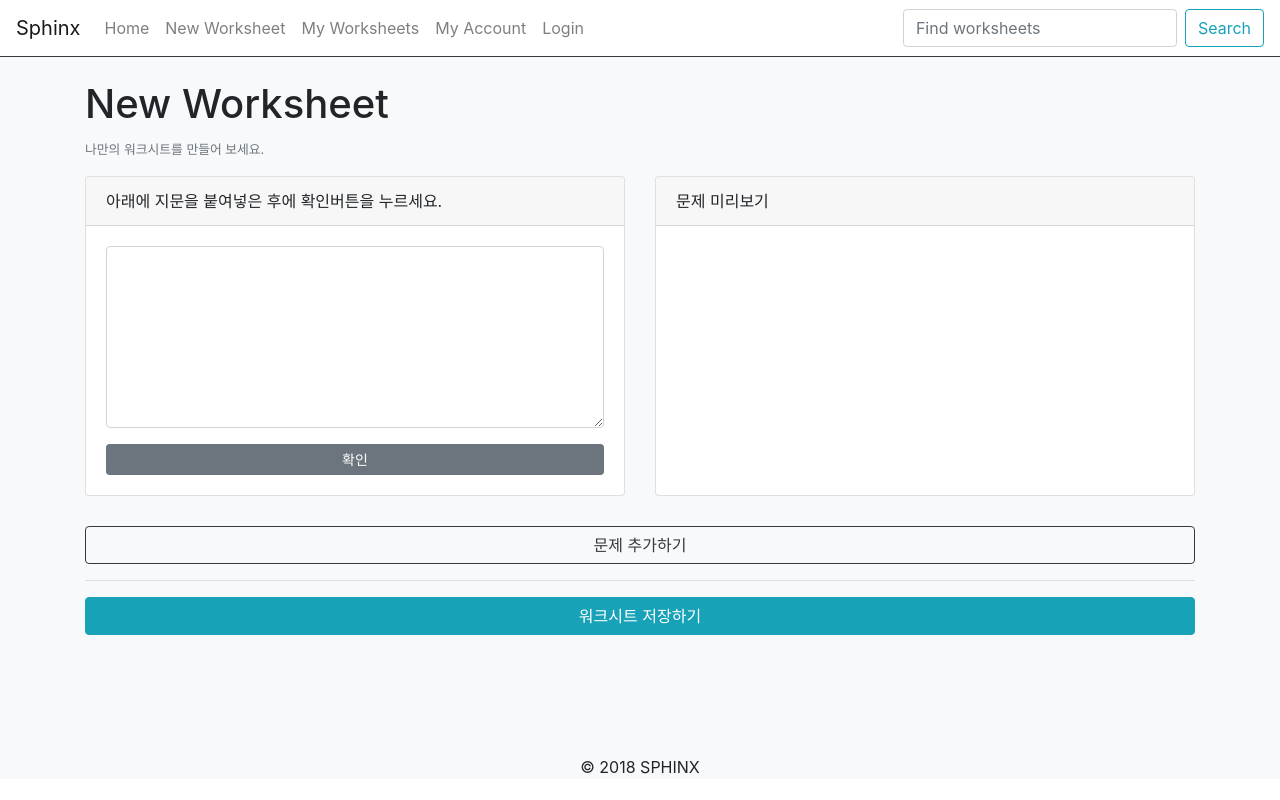
After one commit to asoora/sphinx, a Django app: page /worksheet/new/ in a window 1280 px wide. The commit adds this page. Run offline with Django 3.2, Linux system fonts and the light colour scheme; some libraries are stand-ins or nearby versions.

Commit message:
add new_worksheet.html [issue11]

```diff
--- a/sphinxsite/worksheet/static/worksheet/css/style.css
+++ b/sphinxsite/worksheet/static/worksheet/css/style.css
@@ -2,3 +2,7 @@ main {
     padding-top: 80px;
     padding-bottom: 120px;
 }
+
+.card-deck {
+    padding-bottom: 30px;
+}
--- a/sphinxsite/worksheet/templates/worksheet/base.html
+++ b/sphinxsite/worksheet/templates/worksheet/base.html
@@ -23,13 +23,13 @@
 
             <div class="collapse navbar-collapse" id="navbarToggler">
                 <ul class="navbar-nav mr-auto mt-2 mt-lg-0">
-                    <li class="nav-item active">
+                    <li class="nav-item">
                         <a class="nav-link" href="{% url 'index' %}">Home
                             <span class="sr-only">(current)</span>
                         </a>
                     </li>
                     <li class="nav-item">
-                        <a class="nav-link" href="{% url 'index' %}">New Worksheet</a>
+                        <a class="nav-link" href="{% url 'new_worksheet' %}">New Worksheet</a>
                     </li>
                     <li class="nav-item">
                         <a class="nav-link" href="{% url 'index' %}">My Worksheets</a>
@@ -43,7 +43,7 @@
                 </ul>
                 <form class="form-inline my-2 my-lg-0">
                     <input class="form-control mr-sm-2" type="search" placeholder="Find worksheets" aria-label="Search">
-                    <button class="btn btn-outline-success my-2 my-sm-0" type="submit">Search</button>
+                    <button class="btn btn-outline-info my-2 my-sm-0" type="submit">Search</button>
                 </form>
             </div>
         </nav>
--- a/sphinxsite/worksheet/templates/worksheet/index.html
+++ b/sphinxsite/worksheet/templates/worksheet/index.html
@@ -1,5 +1,5 @@
 {% extends 'worksheet/base.html' %} {% block container %}
-<h1 class="display-4">Latest Worksheets</h1>
+<h1 class="display-5">Latest Worksheets</h1>
 <p>
     <small class="text-muted">우측 상단에 있는 검색창을 이용하셔도 좋아요.</small>
 </p>
--- /dev/null
+++ b/sphinxsite/worksheet/templates/worksheet/new_worksheet.html
@@ -0,0 +1,31 @@
+{% extends 'worksheet/base.html' %} {% block container %}
+<h1 class="display-5">New Worksheet</h1>
+<p>
+    <small class="text-muted">나만의 워크시트를 만들어 보세요.</small>
+</p>
+
+<div class="card-deck" id="questionList">
+    <div class="card">
+        <div class="card-header">아래에 지문을 붙여넣은 후에 확인버튼을 누르세요.</div>
+        <div class="card-body">
+            <p class="card-text">
+                <textarea class="form-control" id="textarea1" rows="7"></textarea>
+            </p>
+            <button type="submit" class="btn btn-secondary btn-sm btn-block">확인</button>
+        </div>
+    </div>
+    <div class="card">
+        <div class="card-header">문제 미리보기</div>
+        <div class="card-body"></div>
+    </div>
+</div>
+<div id="addQuestionWrap">
+    <button type="button" class="btn btn-outline-dark btn-block" id="addQuestion">문제 추가하기</button>
+</div>
+
+<hr>
+
+<div id="submitWorksheetWrap">
+    <button type="button" class="btn btn-info btn-block" id="submitWorksheet">워크시트 저장하기</button>
+</div>
+{% endblock %}
--- a/sphinxsite/worksheet/urls.py
+++ b/sphinxsite/worksheet/urls.py
@@ -19,4 +19,5 @@ from . import views
 
 urlpatterns = [
     path('', views.index, name='index'),
+    path('worksheet/new/', views.new_worksheet, name='new_worksheet'),
 ]
--- a/sphinxsite/worksheet/views.py
+++ b/sphinxsite/worksheet/views.py
@@ -11,3 +11,7 @@ def index(request):
         {'title': '판교고 3학년 2학기 기말고사 대비', 'user': 'sphinx',
             'publisher': '금성출판사(2018)', 'num_questions': 16, 'num_views': 7, 'num_likes': 2, 'num_prints': 1}]
     return render(request, 'worksheet/index.html', {'latest_worksheet_list': latest_worksheet_list})
+
+
+def new_worksheet(request):
+    return render(request, 'worksheet/new_worksheet.html')
```
